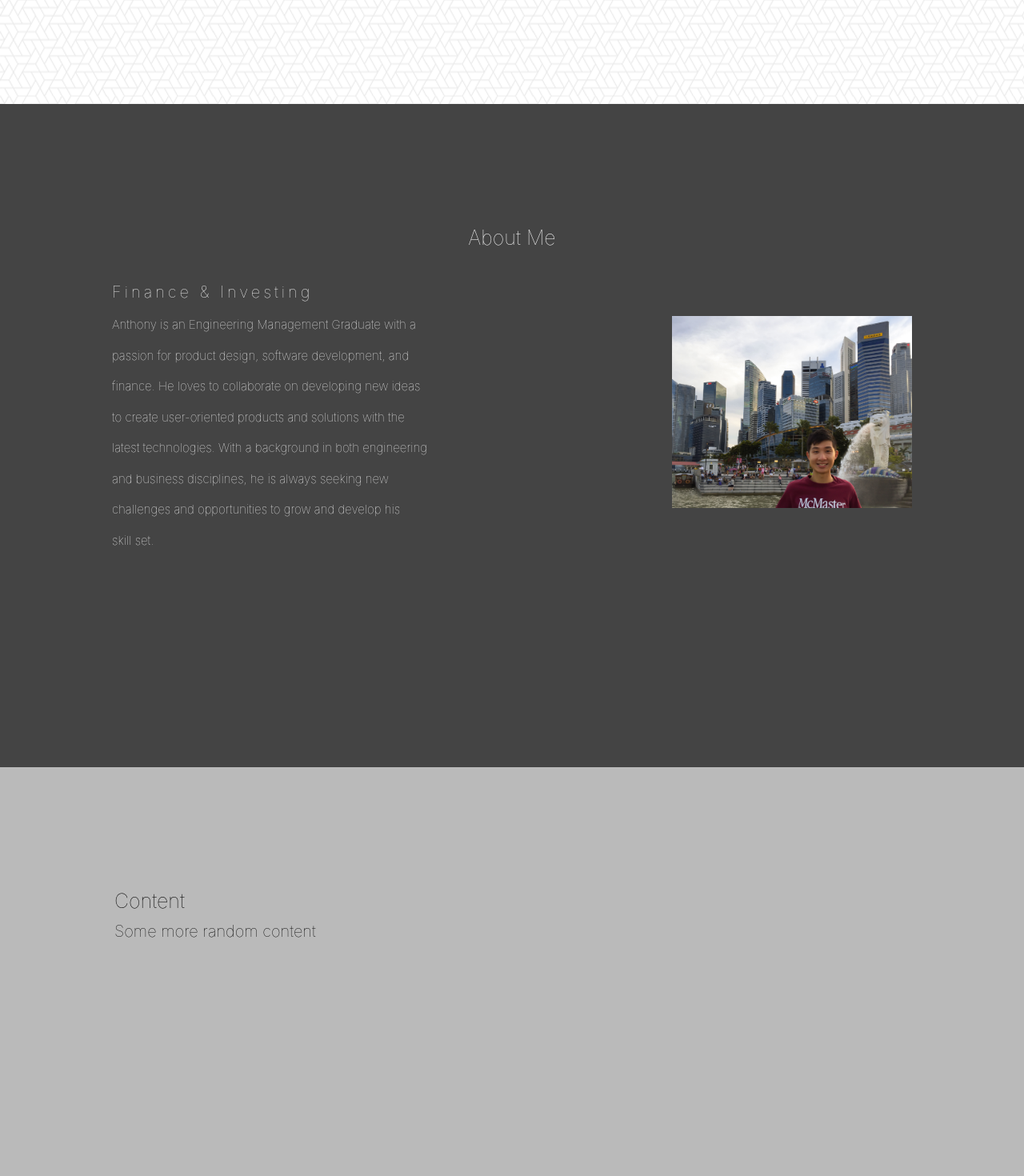
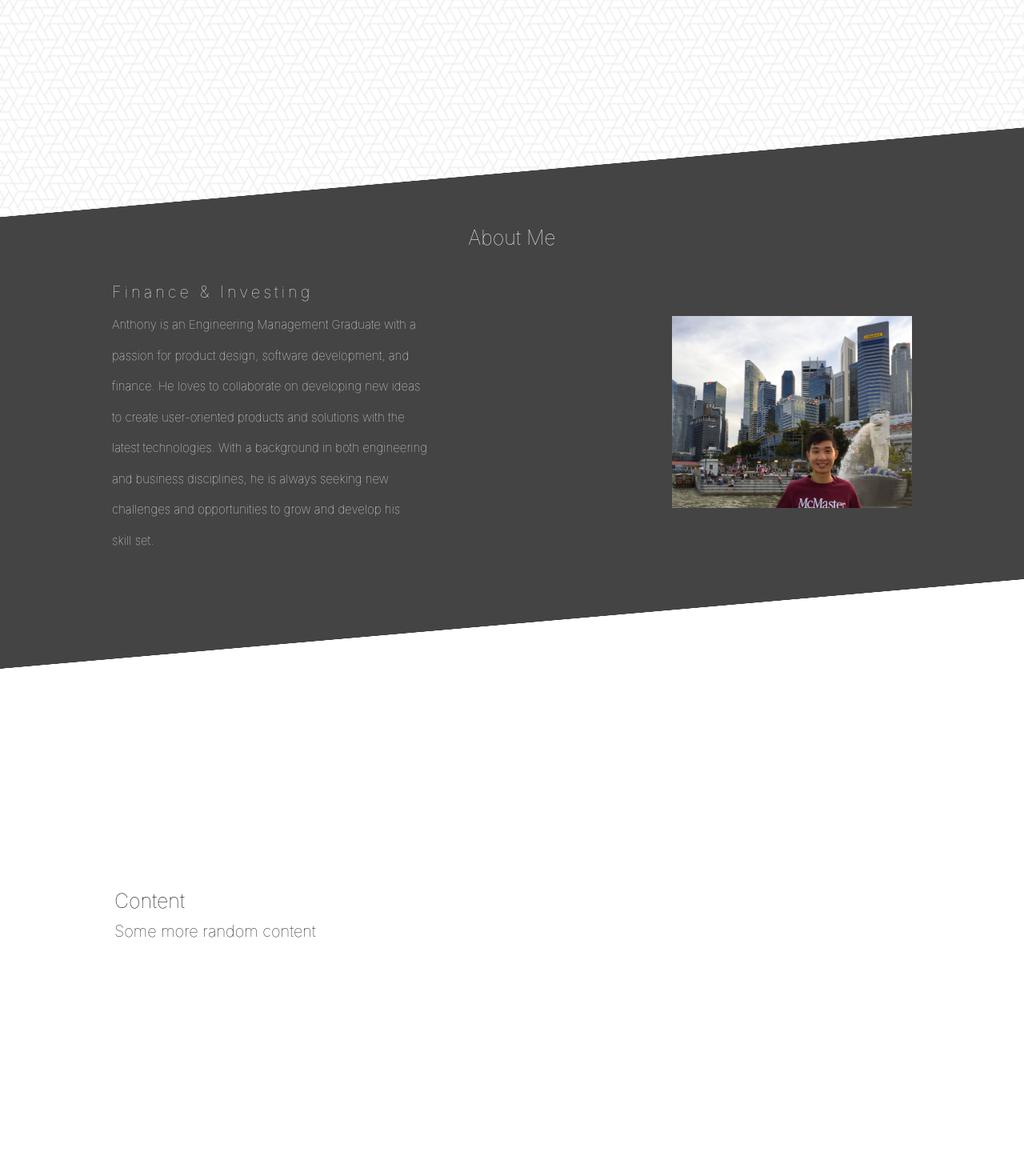
Before and after one commit to anthonytwh/anthonytwh.github.io, a React (Create React App) app: page / in a window 1280 px wide. Shown: the part 600-2070 px from the top of the page at 80% size. Built offline with nearby package versions, Linux system fonts and the light colour scheme.

Commit message:
create background slants

```diff
--- a/src/assets/styles.css
+++ b/src/assets/styles.css
@@ -45,7 +45,11 @@
 
 /* Mid Section (About) */
 .About {
-  background: #444;
+  background:
+    linear-gradient(175deg,
+      rgb(0,0,0,0), rgb(0,0,0,0) 15%,
+      #444 15.05%, #444 75%,
+      #FFF 75.05%, #FFF);
   color: white;
   text-align: center;
   overflow: auto;
@@ -136,7 +140,11 @@
   clear: both;
   padding-top: 10%;
   padding-bottom: 20%;
-  background: #BABABA;
+  background: #FFF;
+/*  background:
+    linear-gradient(175deg,
+      #FFF, #FFF 80%,
+      #555 80.03%, #555);*/
   text-align: left;
   padding-left: 10%;
 
@@ -161,7 +169,11 @@
 
 /* Portfolio */
 .Portfolio {
-  background: #555;
+  /*background: #555;*/
+  background:
+    linear-gradient(185deg,
+      #FFF 10%,
+      #555 10.05%, #555);
   padding-top: 10%;
   padding-bottom: 20%;
   text-align: center;
--- a/src/components/Footer.jsx
+++ b/src/components/Footer.jsx
@@ -19,7 +19,7 @@ class Footer extends Component {
 					<Col>
 						<h1 className="Footer-head"> Connect with me! </h1>
 						<br></br>
-						<p className="Footer-body"> hello[at]anthonyt.ca </p>
+						<p className="Footer-body"> hello@anthonyt[.]ca </p>
 					</Col>
 					<Col>
 						<br></br>
```
